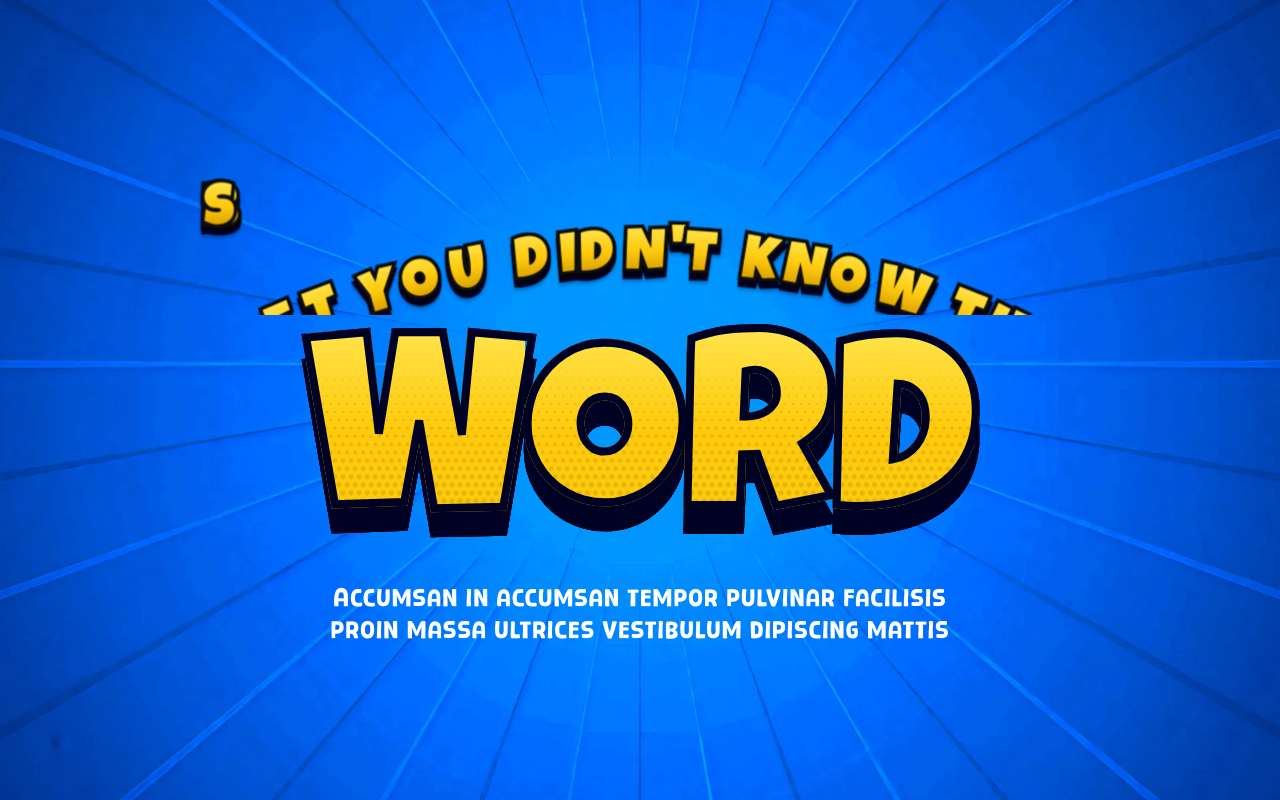
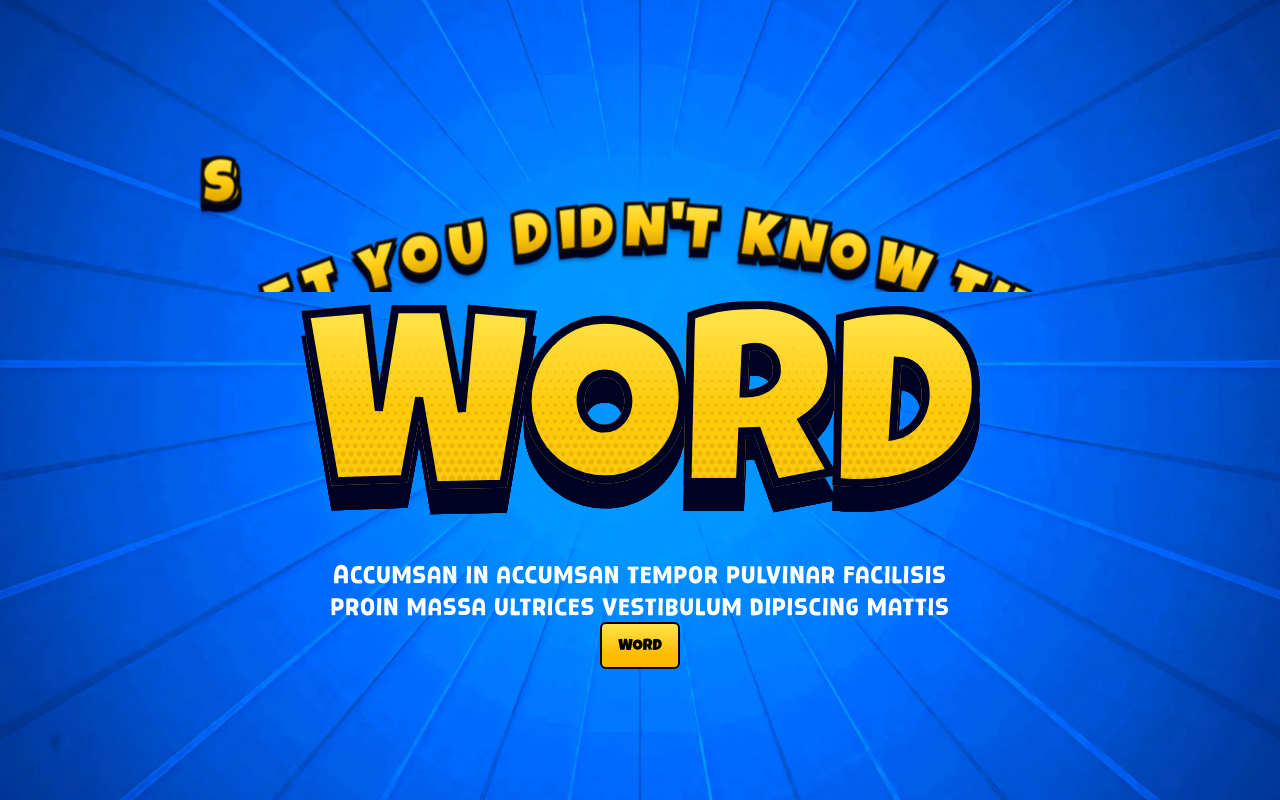
Before and after one commit to prantikseal/i-bet-u-didnt-know-this, a Next.js app: page / in a window 1280 px wide. Built offline with nearby package versions, Linux system fonts and the light colour scheme.

Commit message:
final commit

```diff
--- a/src/components/HeroSection/index.tsx
+++ b/src/components/HeroSection/index.tsx
@@ -1,5 +1,6 @@
 import React, { CSSProperties } from 'react'
 import CurvedText from '../common/CurvedText';
+import Button from '../common/Button';
 
 const HeroSection = () => {
   return (
@@ -40,6 +41,14 @@ const HeroSection = () => {
         Accumsan in accumsan tempor pulvinar facilisis proin massa ultrices
         vestibulum dipiscing mattis
       </p>
+      <Button>
+        <span className="font-anak-paud">
+          <span className="font-luckiest-guy">W</span>
+          <span className="font-luckiest-guy">O</span>
+          <span className="font-luckiest-guy">R</span>
+          <span className="font-luckiest-guy">D</span>
+        </span>
+      </Button>
     </>
   );
 }
--- a/src/components/common/Button/index.tsx
+++ b/src/components/common/Button/index.tsx
@@ -1,9 +1,25 @@
-import React from 'react'
+import React, { ReactNode } from "react";
 
-const Button = () => {
-  return (
-    <div>Button</div>
-  )
+interface ButtonProps extends React.HTMLAttributes<HTMLDivElement> {
+  children: ReactNode;
 }
 
-export default Button
+const Button = ({ children, className = "", ...rest }: ButtonProps) => {
+  return (
+    <div className="relative inline-block">
+      {/* Interactive back layer */}
+      <div
+        {...rest}
+        role="button"
+        className={`relative z-0 cursor-pointer select-none rounded-md px-4 py-2 text-black transition-[filter] duration-150 hover:brightness-105 active:brightness-95 disabled:opacity-50 disabled:cursor-not-allowed font-anak-paud border-2 border-black ${className}`}
+        style={{
+          background: "linear-gradient(180deg, #FFE44A 0%, #FFBB00 73.63%)",
+        }}
+      >
+        {children}
+      </div>
+    </div>
+  );
+};
+
+export default Button;
```
Also changed, not shown: package.json (+7 -6 lines), 1 other file (tests, documents, lock files or other folders).
